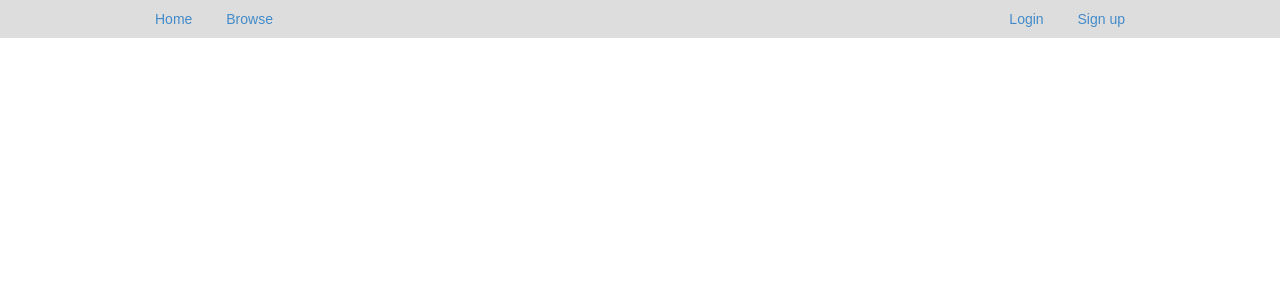
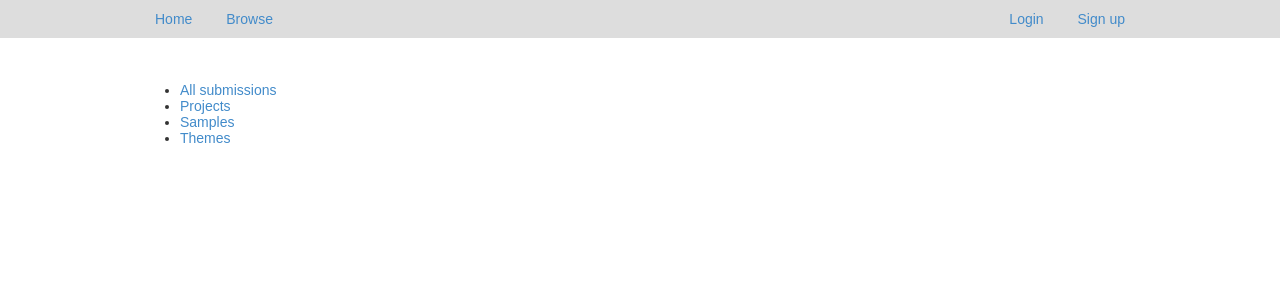
Before and after one commit to lukas-w/lsp2, a Django app: template templates/submissions/submission_list.html in a window 1280 px wide. Shown: the part 130-430 px from the top of the page. Run offline with Django 3.2, Linux system fonts and the light colour scheme; the template is opened without the code that fills it, so the values that code supplies are empty.

Commit message:
Enable browsing by category

```diff
--- a/lsp2/submissions/urls.py
+++ b/lsp2/submissions/urls.py
@@ -7,7 +7,7 @@ urlpatterns = patterns(
 	'',
 	url(r'^$', WelcomeView.as_view(), name='welcome'),
 
-	url(r'^files/$', SubmissionList.as_view(), name='submission-list'),
+	url(r'^files/(?P<category>samples|themes|projects)?/?$', SubmissionList.as_view(), name='submission-list'),
 	url(r'^files/(?P<pk>\d+)/$', SubmissionDetail.as_view(), name='submission-detail'),
 	url(r'^users/(?P<pk>\d+)/$', UserDetail.as_view(), name='user-detail'),
 )
--- a/templates/submissions/submission_list.html
+++ b/templates/submissions/submission_list.html
@@ -3,10 +3,20 @@
 
 {% block content %}
 
+<div class="row">
+    <div class="col-2">
+        <ul>
+            <li><a href="{% url 'submission-list'%}">All submissions</a></li>
+            <li><a href="{% url 'submission-list' category='projects'%}">Projects</a></li>
+            <li><a href="{% url 'submission-list' category='samples'%}">Samples</a></li>
+            <li><a href="{% url 'submission-list' category='themes'%}">Themes</a></li>
+        </ul>
+    </div>
+    <div class="col-10">
         <ul class="submission-list">
             {% for submission in submission_list %}
                 <li>
-            <p><span class="title"><a href="{% url 'submission-detail' submission.pk %}">{{ submission.name }}</a></span> <span class="badge">{{ submission.category }}</span></p>
+                    <p><span class="title"><a href="{% url 'submission-detail' pk=submission.pk %}">{{ submission.name }}</a></span> <span class="badge">{{ submission.category }}</span></p>
                     by {{ submission.uploader.get_full_name }} • {{ submission.submitDate | naturaltime }} • {{ submission.downloadCount }} downloads
                 </li>
             {% endfor %}
@@ -26,6 +36,8 @@
                 {% endif %}
             </span>
         </div>
+    </div>
+</div>
 {% endif %}
 
 {% endblock %}
```
Also changed, not shown: lsp2/submissions/views.py (+25 -1 lines). Lines whose indentation alone changed are shown as unchanged.
